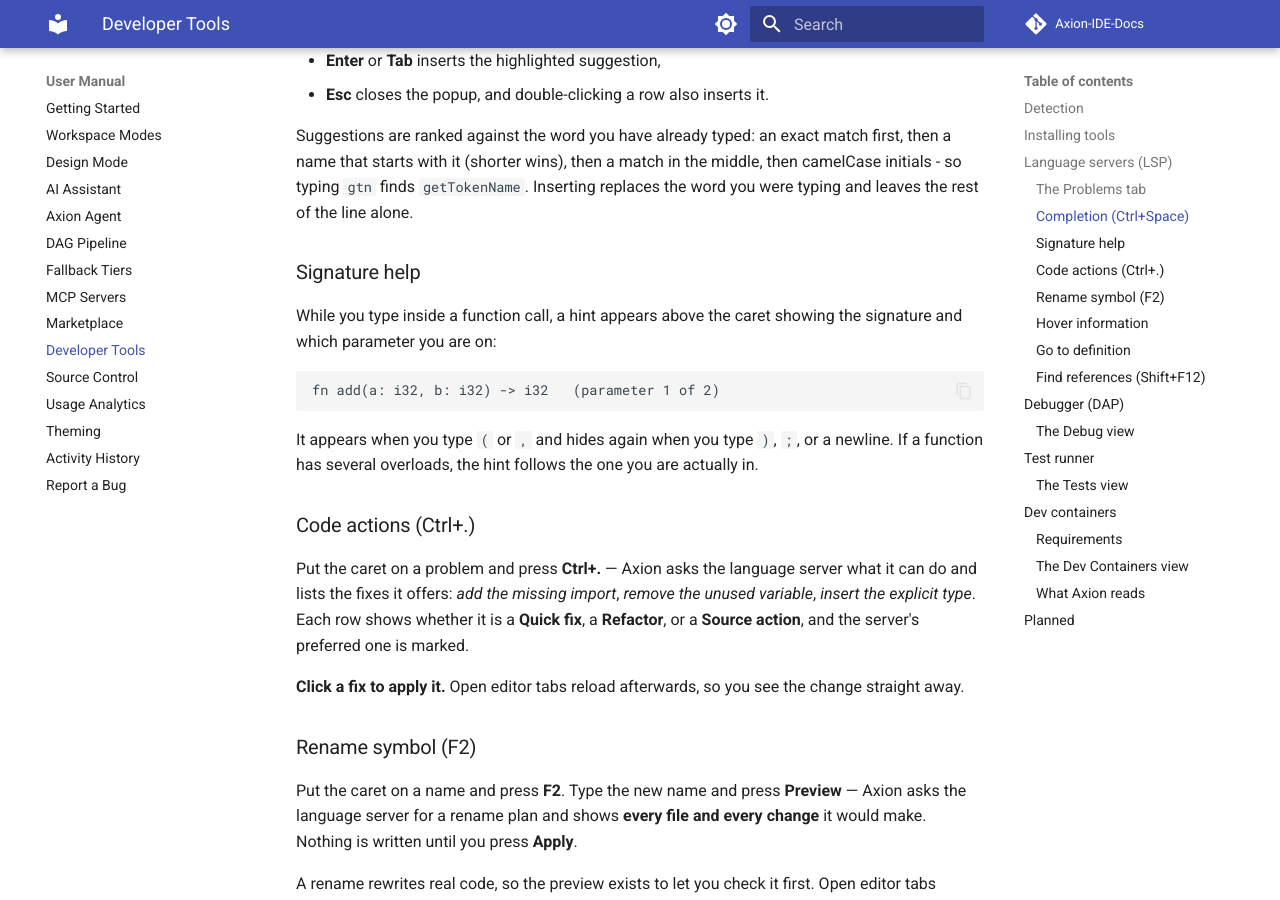
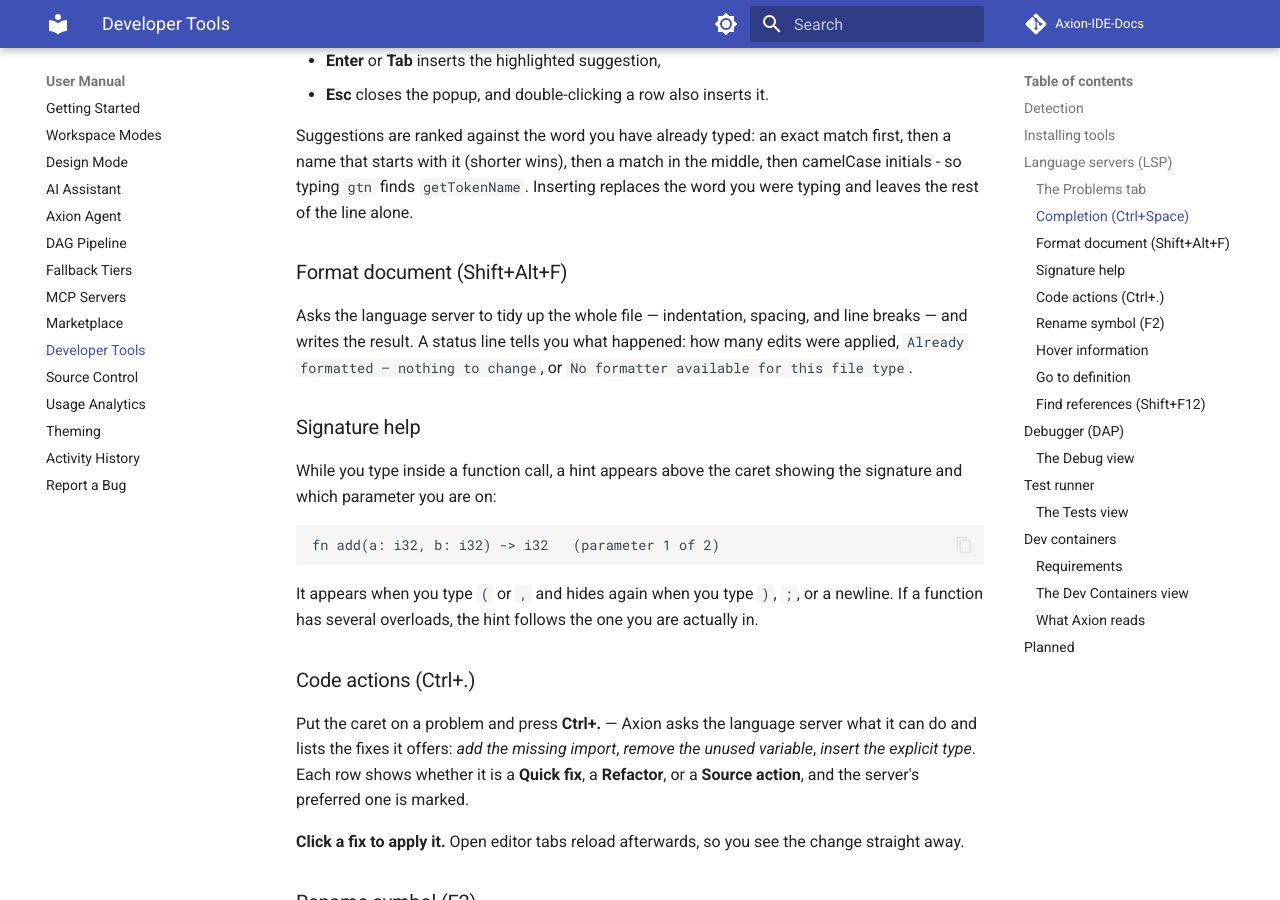
Before and after one commit to blivodev/Axion-IDE-Docs, an MkDocs documentation site: the page built from docs/manual/developer-tools.md, in a window 1280 px wide and 900 px high, scrolled down 2051 px. Built offline with MkDocs 1.6.1 and Material for MkDocs 9.7.7, drawn with Linux system fonts in a browser that asks for light colours; comment, search, counter and statistics services are not loaded.

Commit message:
docs: format document - Shift+Alt+F
developer-tools.md: new 'Format document' section covering the shortcut, what it does, and the three status outcomes.

```diff
--- a/docs/manual/developer-tools.md
+++ b/docs/manual/developer-tools.md
@@ -74,6 +74,12 @@ Suggestions are ranked against the word you have already typed: an exact match f
 then a name that starts with it (shorter wins), then a match in the middle, then
 camelCase initials - so typing `gtn` finds `getTokenName`. Inserting replaces the word
 you were typing and leaves the rest of the line alone.
+
+### Format document (Shift+Alt+F)
+
+Asks the language server to tidy up the whole file — indentation, spacing, and line breaks —
+and writes the result. A status line tells you what happened: how many edits were applied,
+`Already formatted — nothing to change`, or `No formatter available for this file type`.
 
 ### Signature help
 
```
